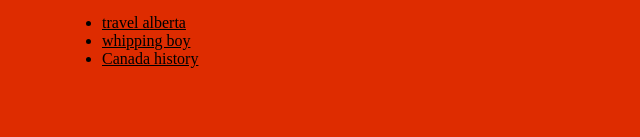
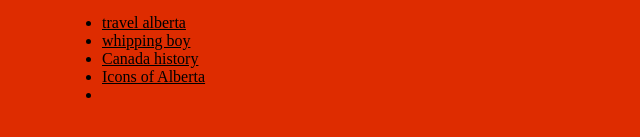
Before and after one commit to codekid-rgb/homesite, a plain HTML site: page index.html in a window 1280 px wide. Shown: the part 257-394 px from the top of the page, without its empty margins (274-914 px from the left). Drawn offline with Linux system fonts and the light colour scheme.

Commit message:
add link to new site

```diff
--- a/index.html
+++ b/index.html
@@ -19,6 +19,7 @@
 		<li><a href="/travel-alberta">travel alberta</a></li>
 		<li><a href="/whippingboy">whipping boy</a></li>
     <li><a href="/cansite">Canada history</a></li>
+    <li><a href="/iconsite:">Icons of Alberta</a?><li>
 	</ul>
 	</body>
   </html>
```
